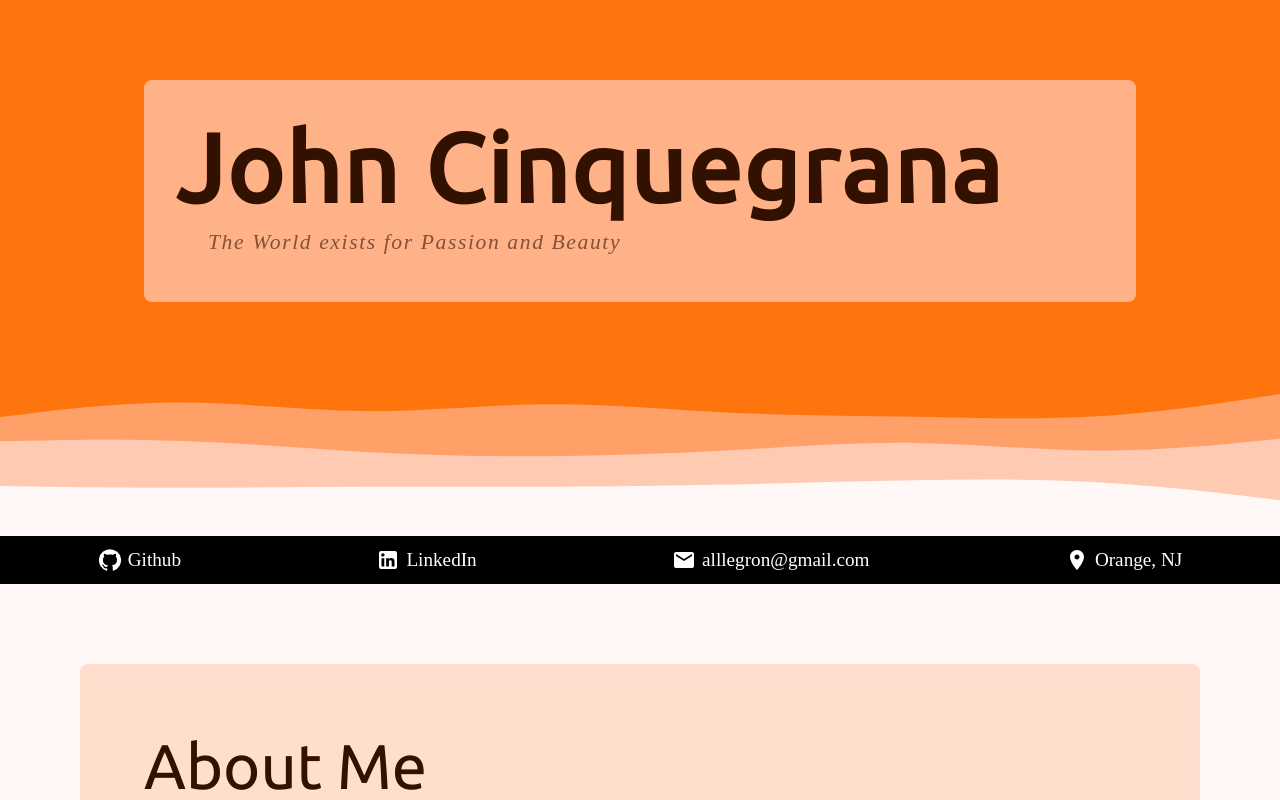
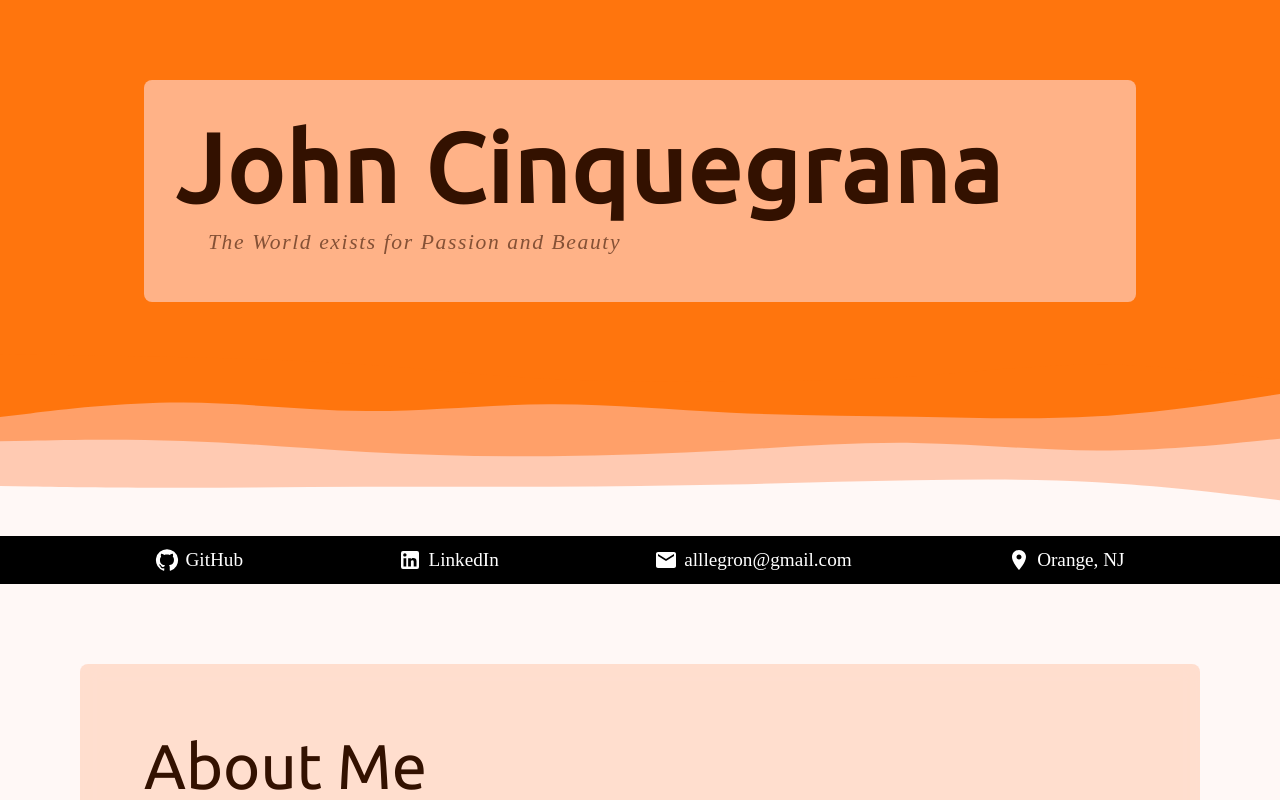
Before and after one commit to john-cinquegrana/ReactPersonalSite, a React (Vite) app: page / in a window 1280 px wide. Shown: the top 800 px of the page. Built offline with nearby package versions, Linux system fonts and the light colour scheme.

Commit message:
Changed spacing of social bar

```diff
--- a/src/components/content/SocialBar.tsx
+++ b/src/components/content/SocialBar.tsx
@@ -11,14 +11,14 @@ interface SocialProps {
 const SocialBar = () => {
 	const socials: SocialProps[] = [
 		{
-			text: 'Github',
+			text: 'GitHub',
 			icon: <GitHub />,
 			link: 'https://github.com/john-cinquegrana',
 		},
 		{
 			text: 'LinkedIn',
 			icon: <LinkedIn />,
-			link: 'https://www.linkedin.com/in/jcinquegrana/',
+			link: 'https://www.LinkedIn.com/in/jcinquegrana/',
 		},
 		{
 			text: 'alllegron@gmail.com',
@@ -46,7 +46,7 @@ const SocialBar = () => {
 				},
 				display: 'flex',
 				flexFlow: 'row nowrap',
-				justifyContent: 'space-around',
+				justifyContent: 'space-evenly',
 				alignItems: 'center',
 			}}
 
```
